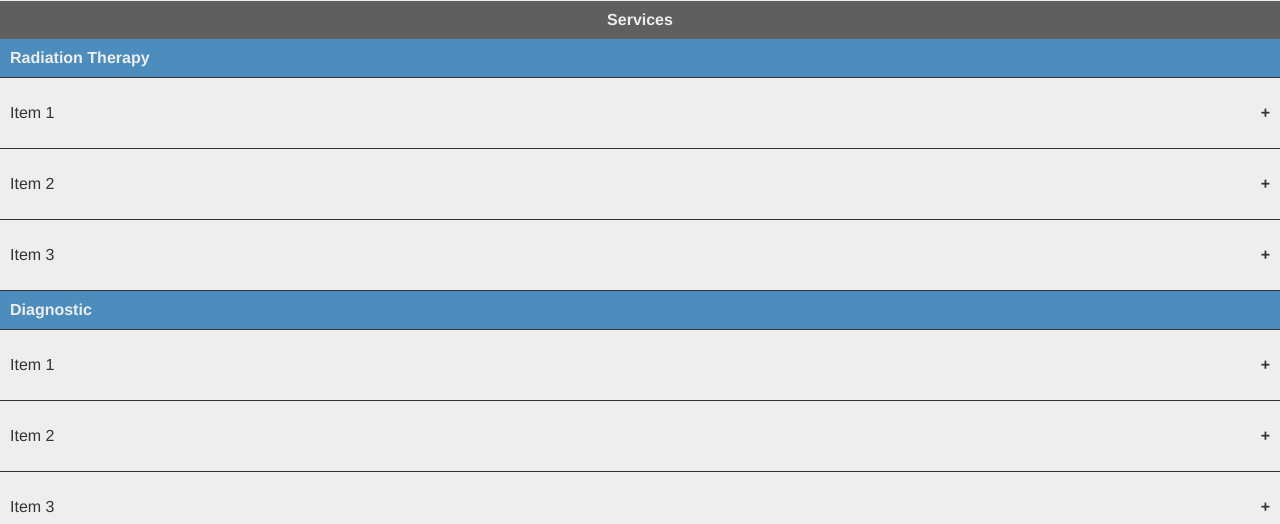
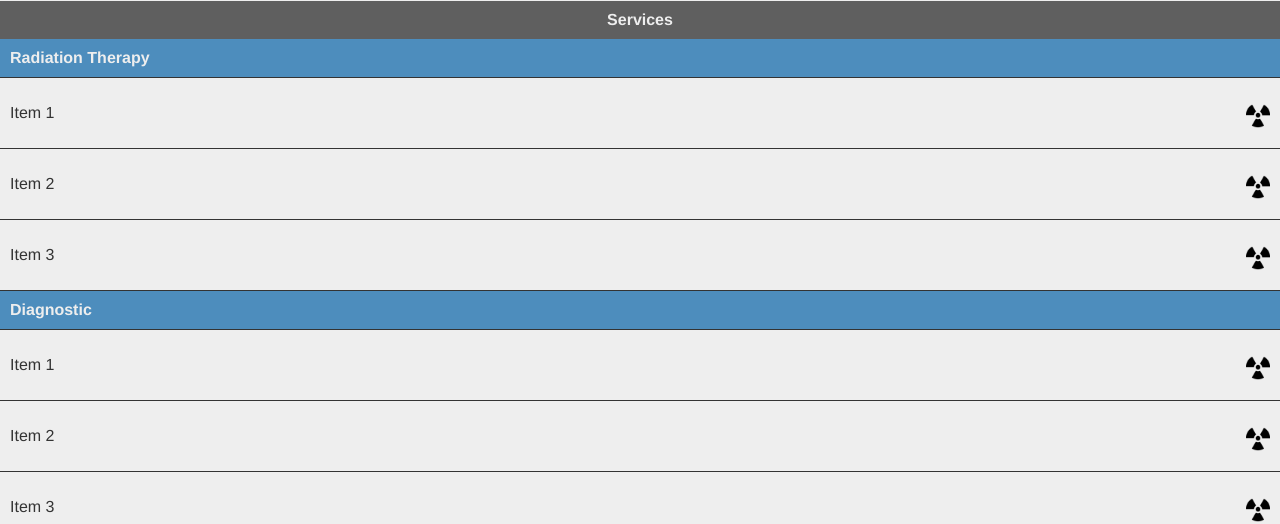
Before and after one commit to lynch829/WorldWideMedicalPhysics, a plain HTML site: page index.html in a window 1280 px wide. Shown: the part 429-953 px from the top of the page. Drawn offline with nearby package versions, Linux system fonts and the light colour scheme.

Commit message:
Add rad icon

```diff
--- a/index.html
+++ b/index.html
@@ -63,7 +63,7 @@
               </li>
               <li class='service-item'>
                 <p>
-                  Item 1 <span><strong>+</strong></span>
+                  Item 1 <span><img src='images/rad_icon.png' alt='radiation icon for more info' /></span>
                 </p>
                 <p class='more'>
                   Description of this service
@@ -71,7 +71,7 @@
               </li>
               <li class='service-item'>
                 <p>
-                  Item 2 <span><strong>+</strong></span>
+                  Item 2 <span><img src='images/rad_icon.png' alt='radiation icon for more info' /></span>
                 </p>
                 <p class='more'>
                   Description of this service
@@ -79,7 +79,7 @@
               </li>
               <li class='service-item'>
                 <p>
-                  Item 3 <span><strong>+</strong></span>
+                  Item 3 <span><img src='images/rad_icon.png' alt='radiation icon for more info' /></span>
                 </p>
                 <p class='more'>
                   Description of this service
@@ -90,7 +90,7 @@
               </li>
               <li class='service-item'>
                 <p>
-                  Item 1 <span><strong>+</strong></span>
+                  Item 1 <span><img src='images/rad_icon.png' alt='radiation icon for more info' /></span>
                 </p>
                 <p class='more'>
                   Description of this service
@@ -98,7 +98,7 @@
               </li>
               <li class='service-item'>
                 <p>
-                  Item 2 <span><strong>+</strong></span>
+                  Item 2 <span><img src='images/rad_icon.png' alt='radiation icon for more info' /></span>
                 </p>
                 <p class='more'>
                   Description of this service
@@ -106,7 +106,7 @@
               </li>
               <li class='service-item'>
                 <p>
-                  Item 3 <span><strong>+</strong></span>
+                  Item 3 <span><img src='images/rad_icon.png' alt='radiation icon for more info' /></span>
                 </p>
                 <p class='more'>
                   Description of this service
--- a/main.css
+++ b/main.css
@@ -108,6 +108,10 @@ img {
   color: #eee;
   font-weight: bolder;
 }
+.service-item img {
+  height: 24px;
+  width: 24px;
+}
 span {
   position: absolute;
   right: 10px;
```
Also changed, not shown: images/rad_icon.png (added).
